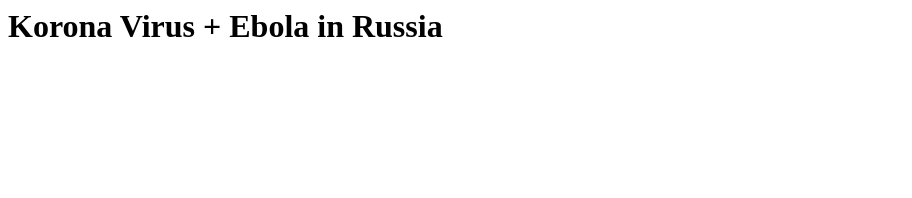
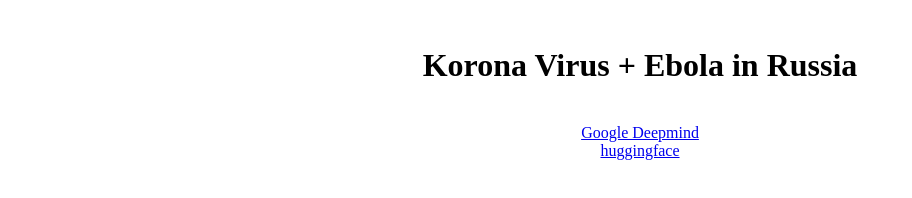
Before and after one commit to koronaEbola/koronaEbola.github.io, a plain HTML site: page index.html in a window 1280 px wide. Shown: the whole page, without its empty margins (0-912 px from the left). Drawn offline with Linux system fonts and the light colour scheme.

Commit message:
Update index.html

```diff
--- a/index.html
+++ b/index.html
@@ -1 +1,9 @@
+
+<center>
+<br>
 <h1>  Korona Virus + Ebola in Russia   </h1>
+<br>
+<a href="https://deepmind.google/" /> Google Deepmind </a>
+<br>
+<a href="https://huggingface.co/" /> huggingface </a>
+</center>
```
